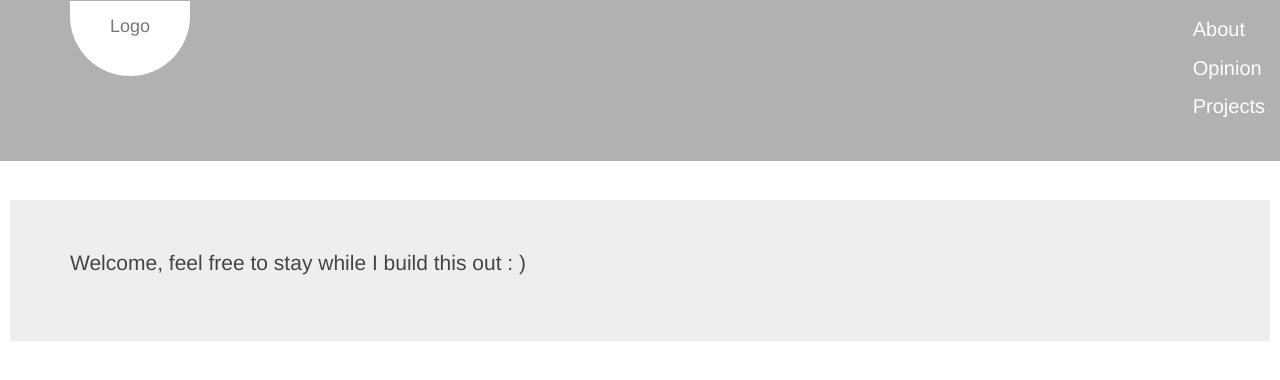
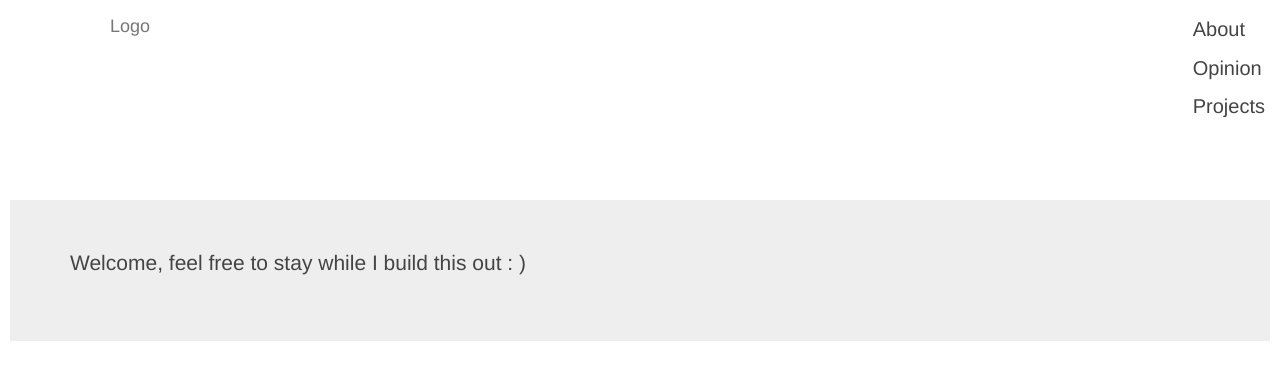
Before and after one commit to tomhohenstein/tomhohenstein.github.io, a Jekyll site: the page built from index.html, in a window 1280 px wide. Shown: the top 380 px of the page. Built offline with Jekyll 4.4.1, drawn with Linux system fonts in a browser that asks for light colours.

Commit message:
Update header to white background to transparency

```diff
--- a/assets/css/style.scss
+++ b/assets/css/style.scss
@@ -20,7 +20,7 @@
 	Colors
 ***/
 	$background-d: rgba(101, 101, 107, .5);
-	$background-l: rgba(255, 255, 255, .5);
+	$background-l: rgba(255, 255, 255, .9);
 	$background-w: rgb(255, 255, 255);
 
 /***
@@ -38,6 +38,7 @@
 *************************/
 a,
 a:hover {
+	color: $text-p;
 	text-decoration: none;
 }
 
@@ -87,24 +88,23 @@ span {
 }
 
 .custom-navbar-link {
- 	color: $text-w;
+ 	color: $text-p;
 }
 
 .navbar-default {
-	background-color: $background-d;
+	background-color: $background-l;
 	border: none;
 }
 
 .navbar-default .navbar-brand {
 	border-radius: 0 0 60px 60px;
-	background-color: $background-w;
 	float: none;
 	margin: 0 25px;
 	padding: 15px 40px 40px 40px;
 }
 
 .navbar-default .navbar-brand:hover {
-	background-color: $background-w;
+	background-color: $background-l;
 }
 
 .navbar-header {
```
Also changed, not shown: 2 other files.
